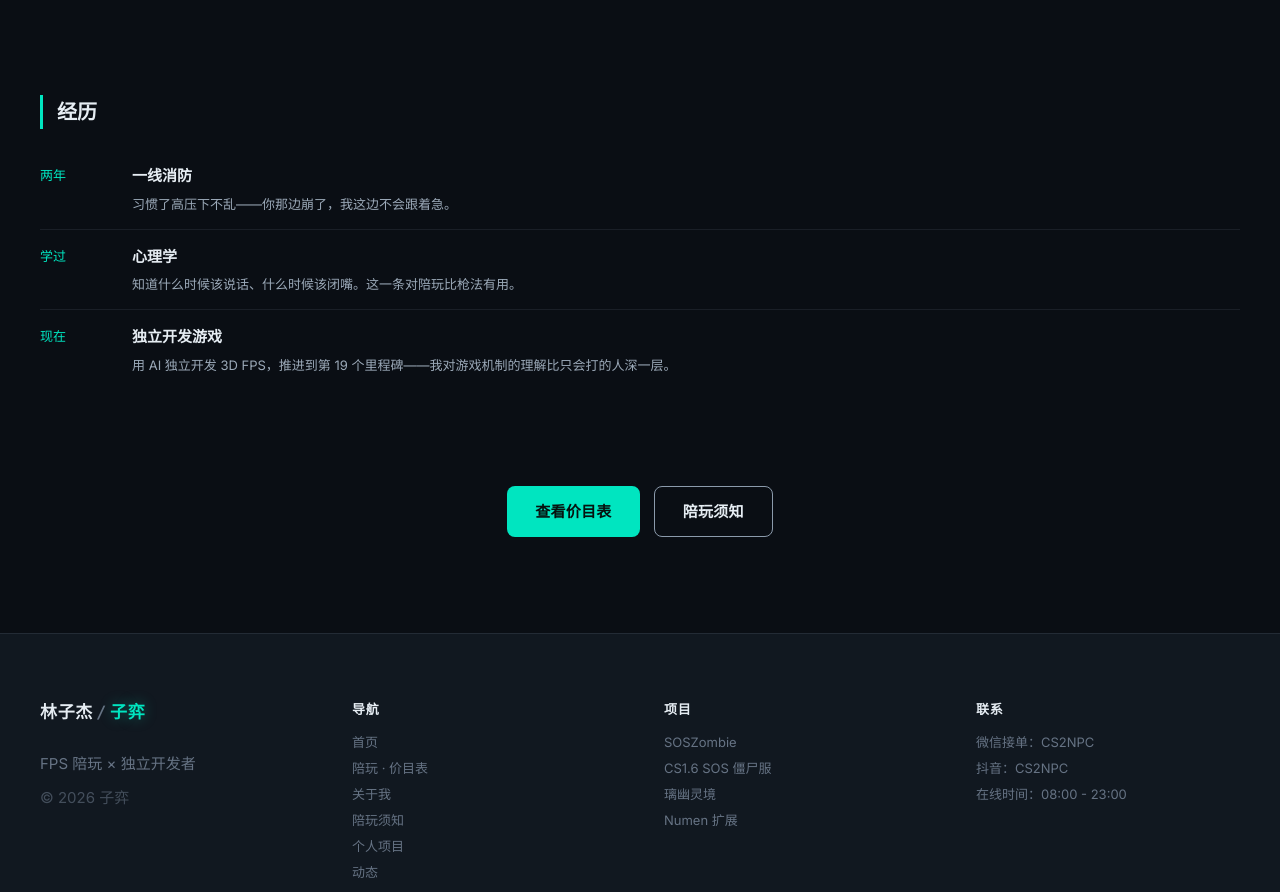
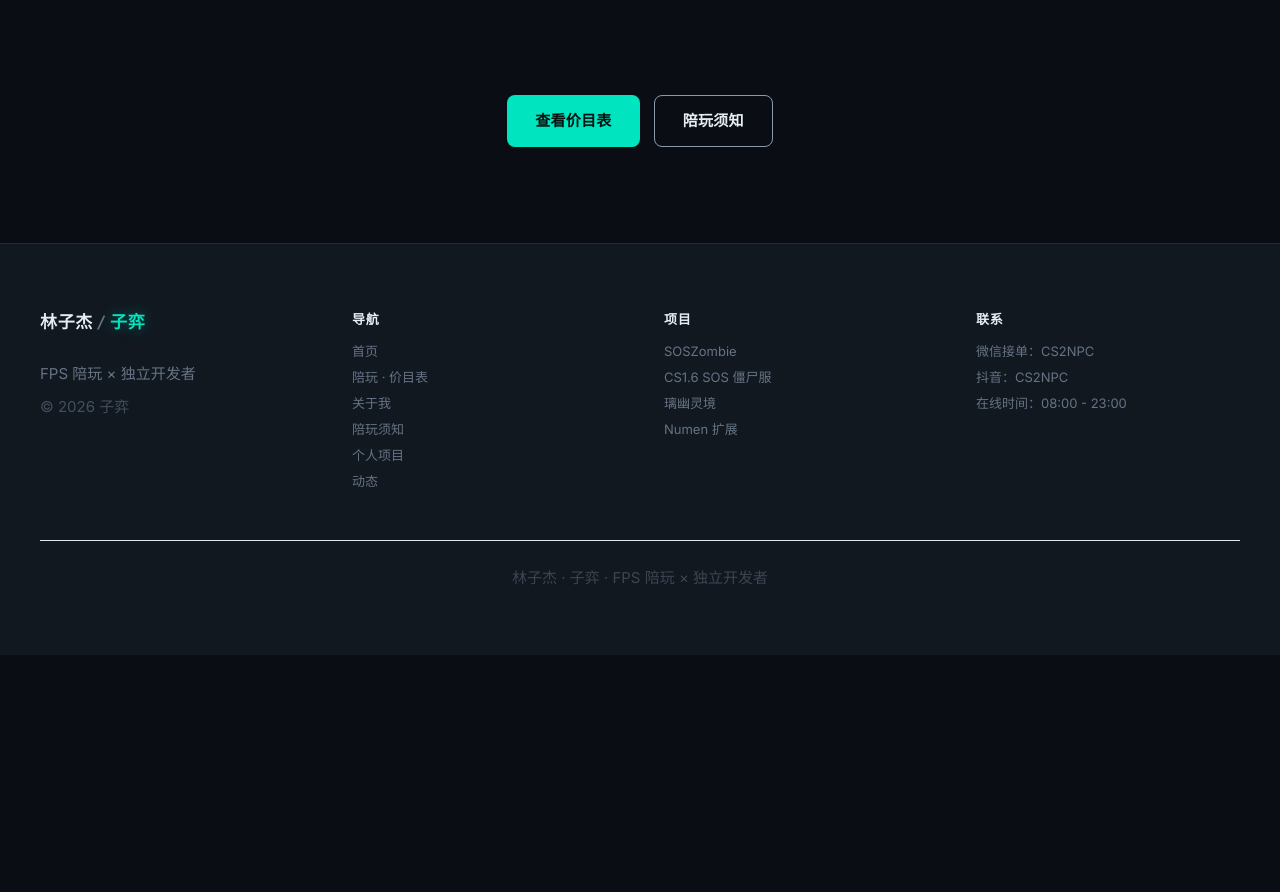
Before and after one commit to jay0609/liyou-world, a Vue app: page /about in a window 1280 px wide. Shown: the part 2371-3263 px from the top of the page. After the commit the page ends 3026 px from the top, so only its background shows below. Built offline with nearby package versions, Linux system fonts and the light colour scheme; what @vueuse/head would draw is missing.

Commit message:
chore: \u5220\u9664\u300c\u7ecf\u5386\u300d\u6574\u5757\uff08\u7528\u6237\uff1a\u6ca1\u592a\u5927\u5fc5\u8981\uff09
- AboutPage \u79fb\u9664 career \u533a\u5757 + \u5bf9\u5e94\u7684 .resume \u6837\u5f0f
- profile.career \u6570\u636e\u4fdd\u7559\uff08\u540e\u7eed\u53ef\u80fd\u7528\u5230\uff09

```diff
--- a/src/views/AboutPage.vue
+++ b/src/views/AboutPage.vue
@@ -76,20 +76,6 @@
             <span class="doing-icon">{{ d.icon }}</span>
             <h3 class="doing-title">{{ d.title }}</h3>
             <p class="doing-desc">{{ d.desc }}</p>
-          </div>
-        </div>
-      </section>
-
-      <!-- 履历 -->
-      <section class="mb-4xl">
-        <h2 class="about-h2">经历</h2>
-        <div class="resume">
-          <div v-for="item in profile.career" :key="item.title" class="resume-item">
-            <span class="resume-period">{{ item.period }}</span>
-            <div class="resume-body">
-              <h3 class="resume-title">{{ item.title }}</h3>
-              <p class="resume-desc">{{ item.desc }}</p>
-            </div>
           </div>
         </div>
       </section>
@@ -286,38 +272,6 @@ import { profile } from '../data/profile'
   color: var(--liyou-text-secondary);
 }
 
-/* ── 履历 ── */
-.resume {
-  display: flex;
-  flex-direction: column;
-}
-.resume-item {
-  display: grid;
-  grid-template-columns: 76px 1fr;
-  gap: 16px;
-  padding: 14px 0;
-  border-bottom: 1px solid rgba(139, 154, 171, 0.12);
-}
-.resume-item:last-child { border-bottom: none; }
-.resume-period {
-  font-family: ui-monospace, SFMono-Regular, Consolas, monospace;
-  font-size: 0.8125rem;
-  color: var(--liyou-pink);
-  padding-top: 2px;
-}
-.resume-title {
-  font-size: 0.9375rem;
-  font-weight: 600;
-  color: var(--liyou-text-primary);
-  margin: 0 0 4px;
-}
-.resume-desc {
-  margin: 0;
-  font-size: 0.8125rem;
-  line-height: 1.7;
-  color: var(--liyou-text-secondary);
-}
-
 /* ── CTA ── */
 .about-cta {
   display: flex;
```
